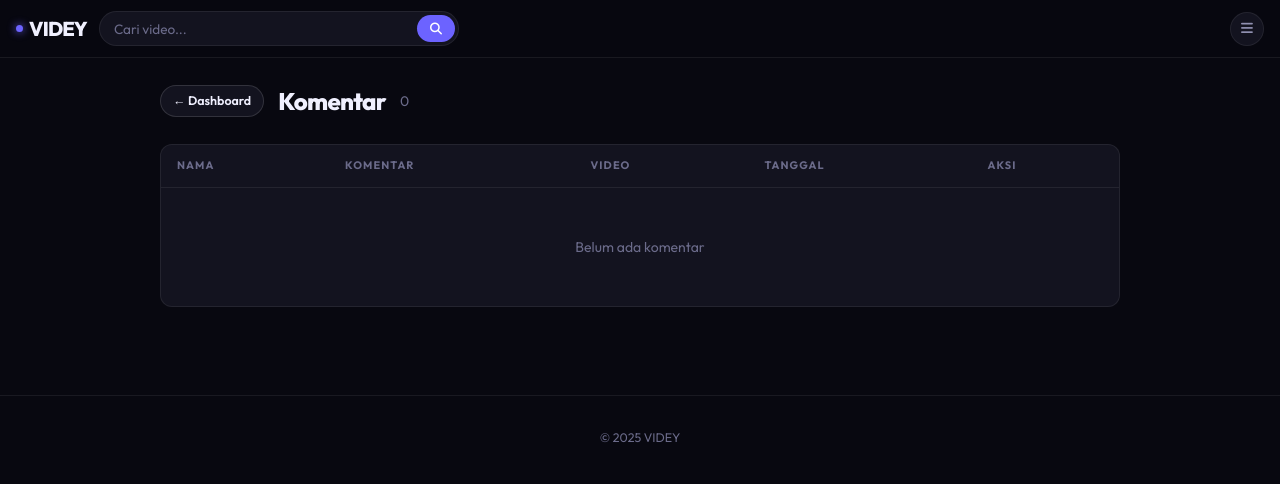
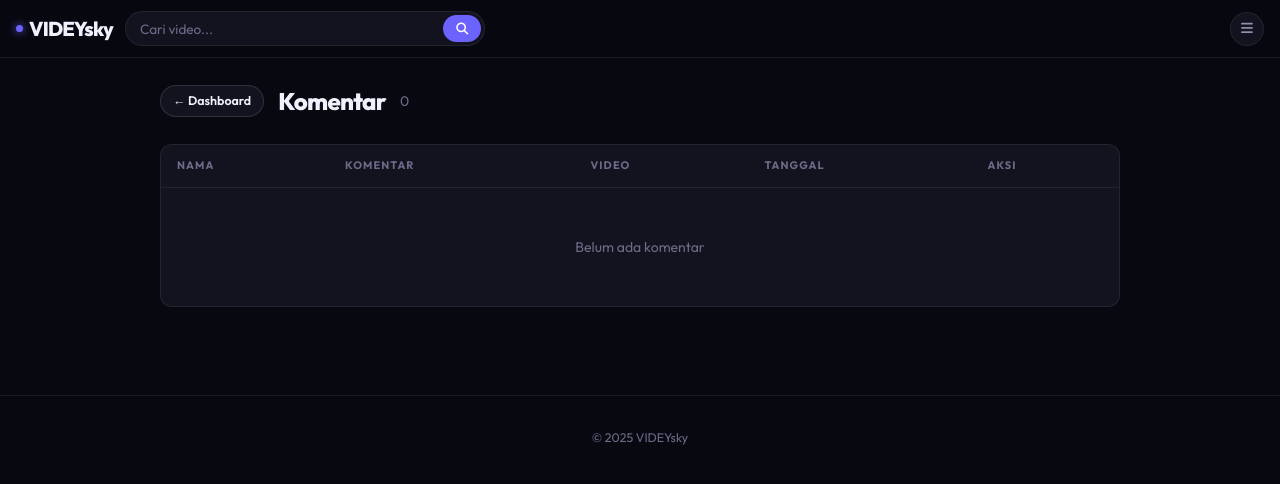
Before and after one commit to RMBLOGG/videy, a Flask app: page /admin/comments in a window 1280 px wide. Shown: the top 484 px of the page. Run offline with Flask 3, Linux system fonts and the light colour scheme; the visitor is signed in with stand-in values (Sample User, id 1); data that the repository does not hold is empty.

Commit message:
Update base.html

```diff
--- a/templates/base.html
+++ b/templates/base.html
@@ -3,7 +3,7 @@
 <head>
   <meta charset="UTF-8"/>
   <meta name="viewport" content="width=device-width,initial-scale=1.0"/>
-  <title>{% block title %}VIDEY{% endblock %}</title>
+  <title>{% block title %}VIDEYsky{% endblock %}</title>
   <link rel="preconnect" href="https://fonts.googleapis.com">
   <link href="https://fonts.googleapis.com/css2?family=Outfit:wght@300;400;500;600;700;800&family=JetBrains+Mono:wght@400;500&display=swap" rel="stylesheet">
   <link rel="stylesheet" href="https://cdnjs.cloudflare.com/ajax/libs/font-awesome/6.5.0/css/all.min.css"/>
@@ -161,7 +161,7 @@
 </head>
 <body>
 <nav>
-  <a href="{{ url_for('index') }}" class="nav-logo"><span class="dot"></span>VIDEY</a>
+  <a href="{{ url_for('index') }}" class="nav-logo"><span class="dot"></span>VIDEYsky</a>
 
   <!-- Desktop search -->
   <form class="nav-search" action="{{ url_for('search') }}" method="get">
@@ -238,7 +238,7 @@
 
 {% block content %}{% endblock %}
 
-<footer><p>© 2025 VIDEY</p></footer>
+<footer><p>© 2025 VIDEYsky</p></footer>
 
 <script>
 function toggleSearch(){
```
